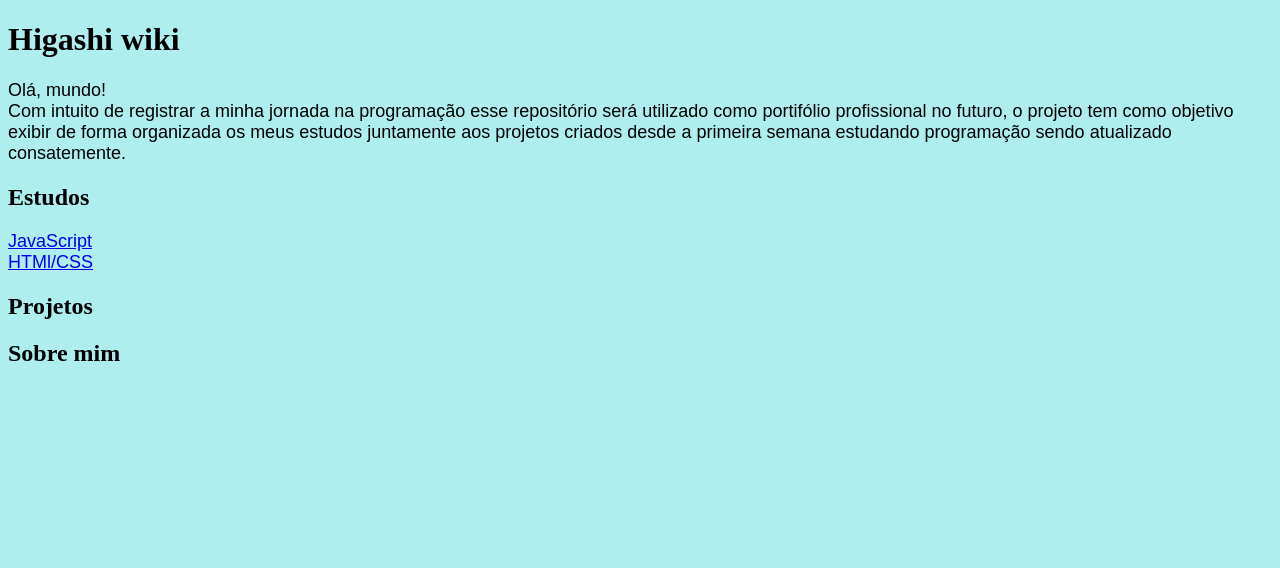
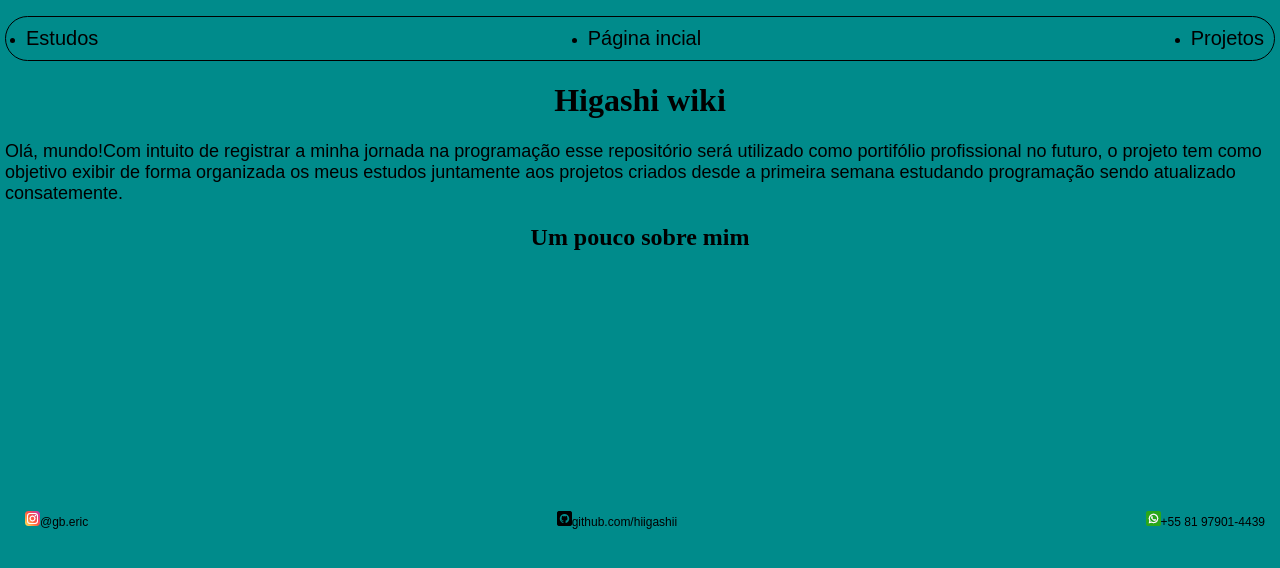
Before and after one commit to hiigashii/Estudos-wiki, a plain HTML site: page Estudos-wiki/index.html in a window 1280 px wide. Drawn offline with Linux system fonts and the light colour scheme.

Commit message:
Versão beta 1.1

```diff
--- a/Estudos-wiki/index.css
+++ b/Estudos-wiki/index.css
@@ -1,9 +1,43 @@
 body {
-    background-color:paleturquoise
+    background-color:darkcyan;
+    margin-left: 5px;
+    margin-right: 5px;
 }
-p {
-    font:normal 18px Arial;
+
+ul{
+    display: flex;
+    justify-content: space-between;
+    border: 1px solid black;
+    padding: 10px 10px 10px 20px ;
+    border-radius: 30px;
+
 }
-a {
-    font:normal 18px Arial;
+h1{
+    text-align: center;
 }
+a{
+    font: normal 20px arial;
+    color: black;
+    text-decoration: none;
+}
+p{
+    font: normal 18px arial;
+}
+h2{
+    text-align: center;
+}
+#rodape{
+    margin-top: 250px;
+    margin-bottom: 0px;
+    list-style: none;
+    border: none;
+}
+.l-rodape{
+    font: normal 12px arial
+
+}
+.container{
+    display: inline-block;
+    vertical-align: middle;
+
+}
--- a/Estudos-wiki/index.html
+++ b/Estudos-wiki/index.html
@@ -7,15 +7,42 @@
     <link rel="stylesheet" href="index.css">
 </head>
 <body>
+    <header>
+        <nav>
+            <ul>
+                <li>
+                    <a href="estudos/index.html">Estudos</a>
+                </li>
+                <li>
+                    <a href="index.html">Página incial</a>
+                </li>
+                <li>
+                    <a href="">Projetos</a>
+                </li>
+            </ul>
+        </nav>
+    </header>
     <h1>Higashi wiki</h1>
-    <P>
-        Olá, mundo!<br>
-        Com intuito de registrar a minha jornada na programação esse repositório será utilizado como portifólio profissional no futuro, o projeto tem como objetivo exibir de forma organizada os meus estudos juntamente aos projetos criados desde a primeira semana estudando programação sendo atualizado consatemente.
-    </P>
-    <h2>Estudos</h2>
-    <a href="estudos/JavaScript.html">JavaScript</a><br>
-    <a href="estudos/HTML-CSS.html">HTMl/CSS</a>
-    <h2>Projetos</h2>
-    <h2>Sobre mim</h2>
+    <div id="desc">
+        <P>
+            Olá, mundo!Com intuito de registrar a minha jornada na programação esse repositório será utilizado como portifólio profissional no futuro, o projeto tem como objetivo exibir de forma organizada os meus estudos juntamente aos projetos criados desde a primeira semana estudando programação sendo atualizado consatemente.
+        </P>
+    </div>
+    <h2>Um pouco sobre mim</h2>
+    <footer>
+        <nav>
+            <ul id="rodape">
+                <li  class="container">
+                    <a class="l-rodape" href=""><img src="imgs/instagram.png" alt="instagram">@gb.eric</a>
+                </li>
+                <li class="container">
+                    <a class="l-rodape" href=""><img src="imgs/github.png" alt="github">github.com/hiigashii</a>
+                </li>
+                <li class="container">
+                    <a class="l-rodape" href=""><img src="imgs/whatsapp.png" alt="">+55 81 97901-4439</a>
+                </li>
+            </ul>
+        </nav>
+    </footer>
 </body>
 </html>
```
Also changed, not shown: Estudos-wiki/estudos/HTML-CSS.html (deleted, +0 -11 lines), Estudos-wiki/estudos/JavaScript.html (deleted, +0 -11 lines), Estudos-wiki/estudos/index.css (added), Estudos-wiki/estudos/index.html (added), Estudos-wiki/imgs/github.png (added), Estudos-wiki/imgs/instagram.png (added), Estudos-wiki/imgs/whatsapp.png (added).
